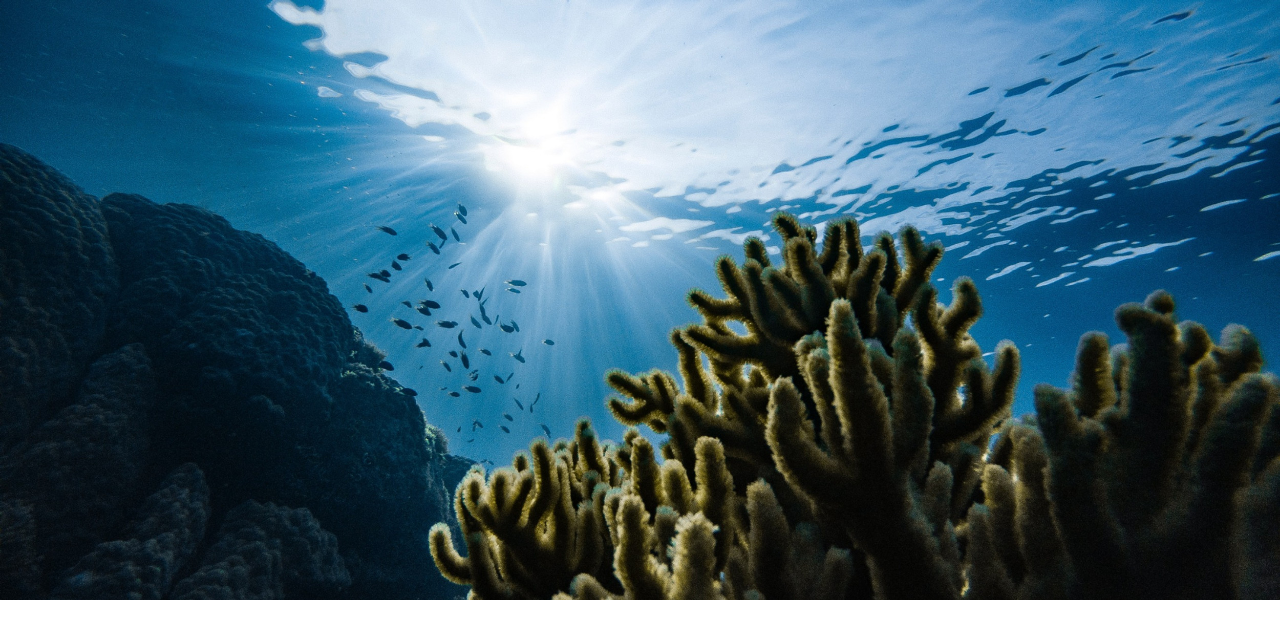
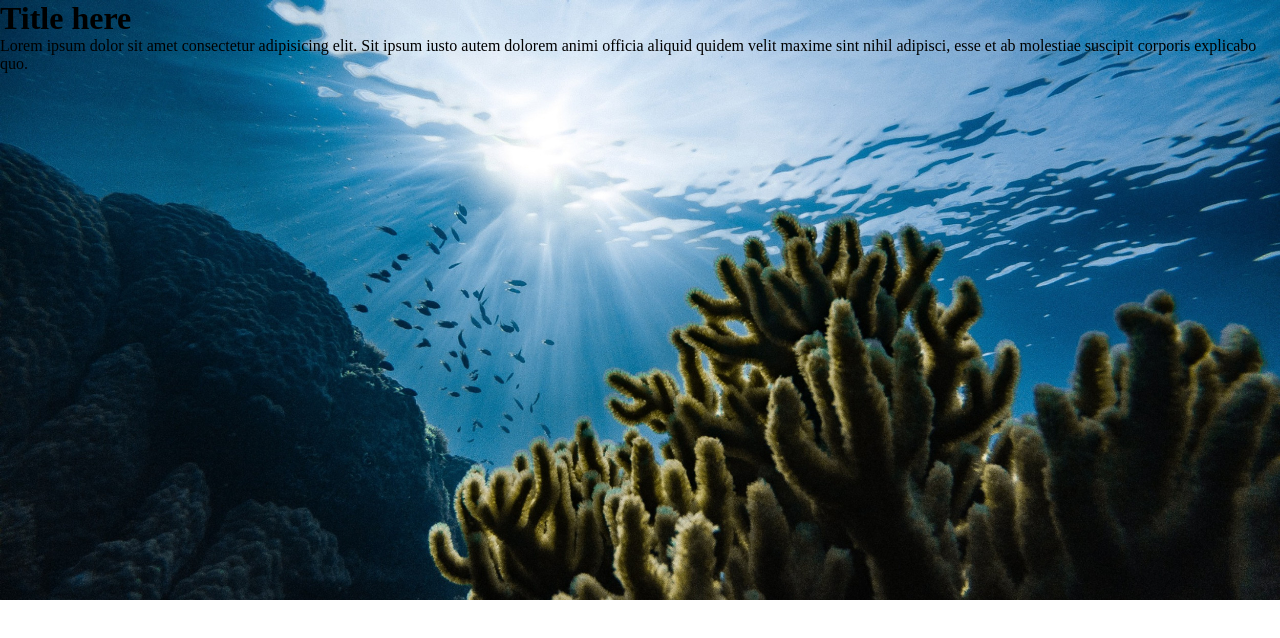
Before and after one commit to valost/lesson6, a plain HTML site: page index.html in a window 1280 px wide. Drawn offline with Linux system fonts and the light colour scheme.

Commit message:
added h1

```diff
--- a/index.html
+++ b/index.html
@@ -8,7 +8,10 @@
     <title>Flexbox</title>
 </head>
 <body>
-    <div class="bg"></div>
+    <div class="bg">
+        <h1>Title here</h1>
+        <p>Lorem ipsum dolor sit amet consectetur adipisicing elit. Sit ipsum iusto autem dolorem animi officia aliquid quidem velit maxime sint nihil adipisci, esse et ab molestiae suscipit corporis explicabo quo.</p>
+    </div>
 
 </body>
 </html>
```
